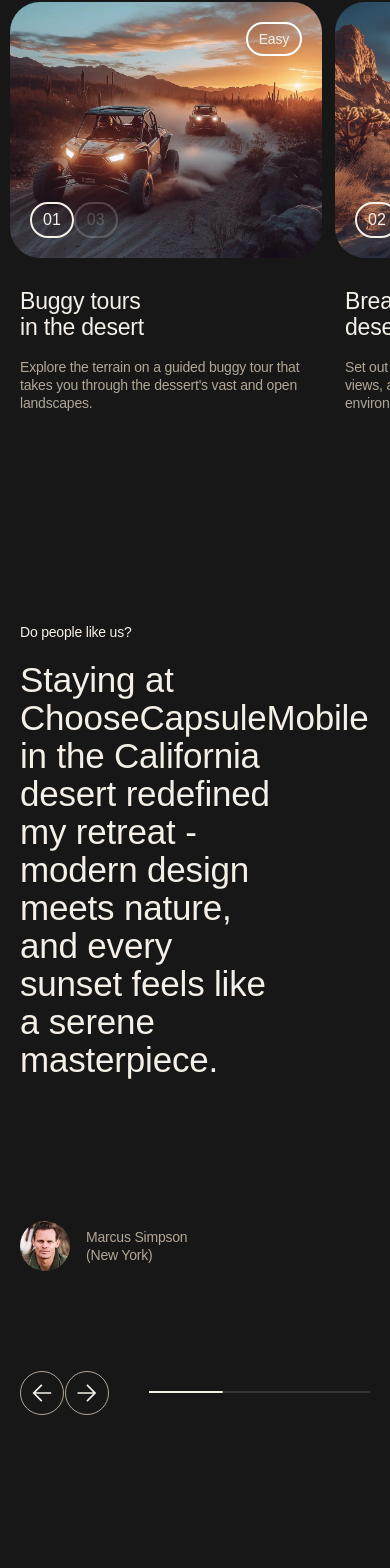
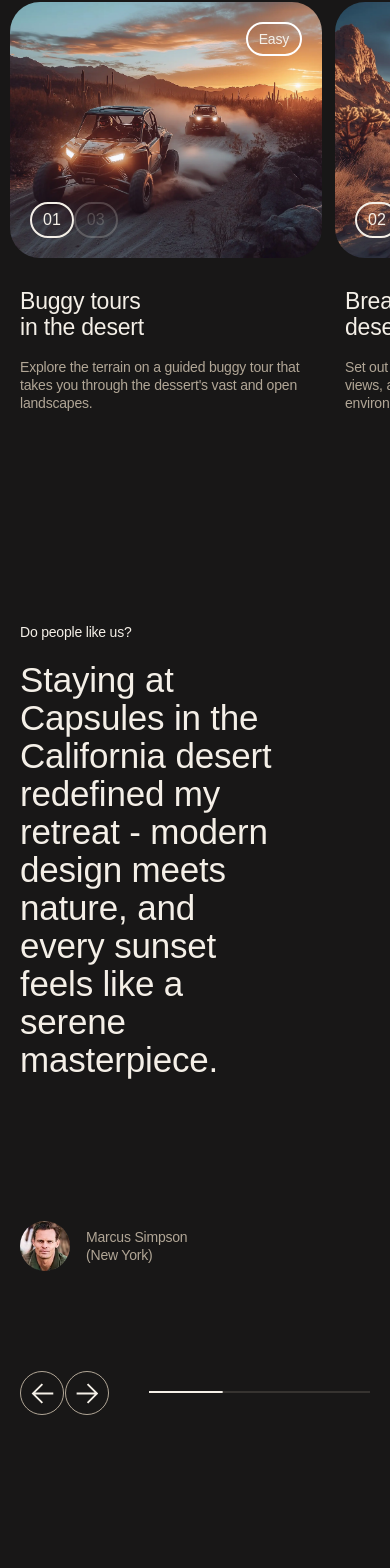
Before and after one commit to aljaz-ferenc/capsules, a React (Vite) app: page / in a window 390 px wide. Shown: the part 7579-9147 px from the top of the page. Built offline with nearby package versions, Linux system fonts and the light colour scheme; a web font is replaced by a local one.

Commit message:
make Reviews responsive

```diff
--- a/src/components/activities/ActivitiesMobile.tsx
+++ b/src/components/activities/ActivitiesMobile.tsx
@@ -7,17 +7,14 @@
 
 export default function ActivitiesMobile() {
 	return (
-		<Swiper
-			spaceBetween={0}
-			direction="horizontal"
-			slidesPerView={1.2}
-			className="md:hidden"
-		>
+		<div className="md:hidden">
+			<Swiper spaceBetween={0} direction="horizontal" slidesPerView={1.2}>
 				{Object.values(activities).map((activity, index) => (
 					<SwiperSlide key={activity.id}>
 						<ActivitySlide activity={activity} index={index} />
 					</SwiperSlide>
 				))}
 			</Swiper>
+		</div>
 	);
 }
--- a/src/components/reviews/ReviewSwitchEffect.tsx
+++ b/src/components/reviews/ReviewSwitchEffect.tsx
@@ -15,7 +15,7 @@
 						<div key={review.id} className="">
 							<TextSwitchEffect
 								text={review.review}
-								className="main-text-large w-[13ch]"
+								className="main-text-large w-[13ch] md:w-[23ch]"
 							/>
 						</div>
 					);
--- a/src/components/reviews/User.tsx
+++ b/src/components/reviews/User.tsx
@@ -7,7 +7,7 @@
 
 export default function User({ user }: UserProps) {
 	return (
-		<div className="flex gap-4 h-[50px] items-center">
+		<div className="flex gap-4 h-[50px] items-center md:mt-[3vw]">
 			<motion.img
 				initial={{ scale: 0 }}
 				animate={{ scale: 1 }}
--- a/src/components/sections/Reviews.tsx
+++ b/src/components/sections/Reviews.tsx
@@ -60,14 +60,22 @@
 				<ReviewSwitchEffect activeReview={activeReview} />
 			</div>
 			<User user={reviews[activeReview].user} />
-			<div className="flex justify-between mt-[100px]">
-				<div className="flex gap-[1px]  [&_path]:fill-primary">
-					<IconButton icon="arrow-left" onClick={handlePrev} />
-					<IconButton icon="arrow-right" onClick={handleNext} />
+			<div className="flex justify-between mt-[100px] md:mt-[5vw]">
+				<div className="flex gap-[1px] [&_path]:fill-primary md:gap-[0.3vw]">
+					<IconButton
+						icon="arrow-left"
+						onClick={handlePrev}
+						padding={"0.4vw"}
+					/>
+					<IconButton
+						icon="arrow-right"
+						onClick={handleNext}
+						padding={"0.4vw"}
+					/>
 				</div>
 				<ProgressBar
 					progress={(activeReview + 1) / 3}
-					className="relative h-[1.5px] mb-[34px] mt-5 w-full ml-10"
+					className="relative h-[1.5px] mb-[34px] mt-5 w-full ml-10 md:w-[25vw]"
 				/>
 			</div>
 		</>
--- a/src/data/reviews.ts
+++ b/src/data/reviews.ts
@@ -19,7 +19,7 @@
 		},
 		id: 1,
 		review:
-			"Staying at ChooseCapsuleMobile in the California desert redefined my retreat - modern design meets nature, and every sunset feels like a serene masterpiece.",
+			"Staying at Capsules in the California desert redefined my retreat - modern design meets nature, and every sunset feels like a serene masterpiece.",
 	},
 	{
 		user: {
@@ -29,7 +29,7 @@
 		},
 		id: 2,
 		review:
-			"ChooseCapsuleMobile offered the perfect escape - modern spaces surrounded by desert stillness. Each moment felt peaceful, grounded, and truly unique.",
+			"Capsules offered the perfect escape - modern spaces surrounded by desert stillness. Each moment felt peaceful, grounded, and truly unique.",
 	},
 	{
 		user: {
@@ -39,6 +39,6 @@
 		},
 		id: 3,
 		review:
-			"ChooseCapsuleMobile was the perfect desert hideaway - stylish, peaceful, and fully surrounded by stunning views day and night.",
+			"Capsules was the perfect desert hideaway - stylish, peaceful, and fully surrounded by stunning views day and night.",
 	},
 ];
```
Lines whose indentation alone changed are shown as unchanged.
